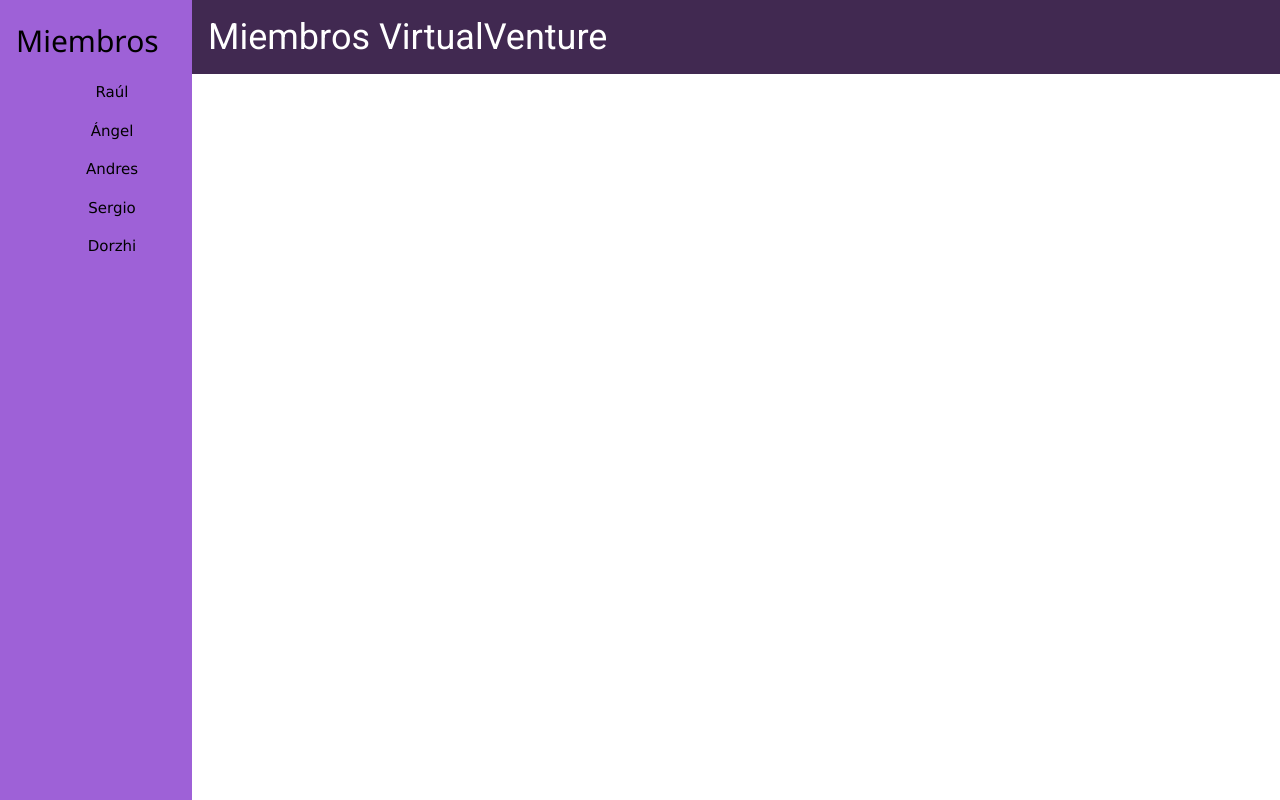
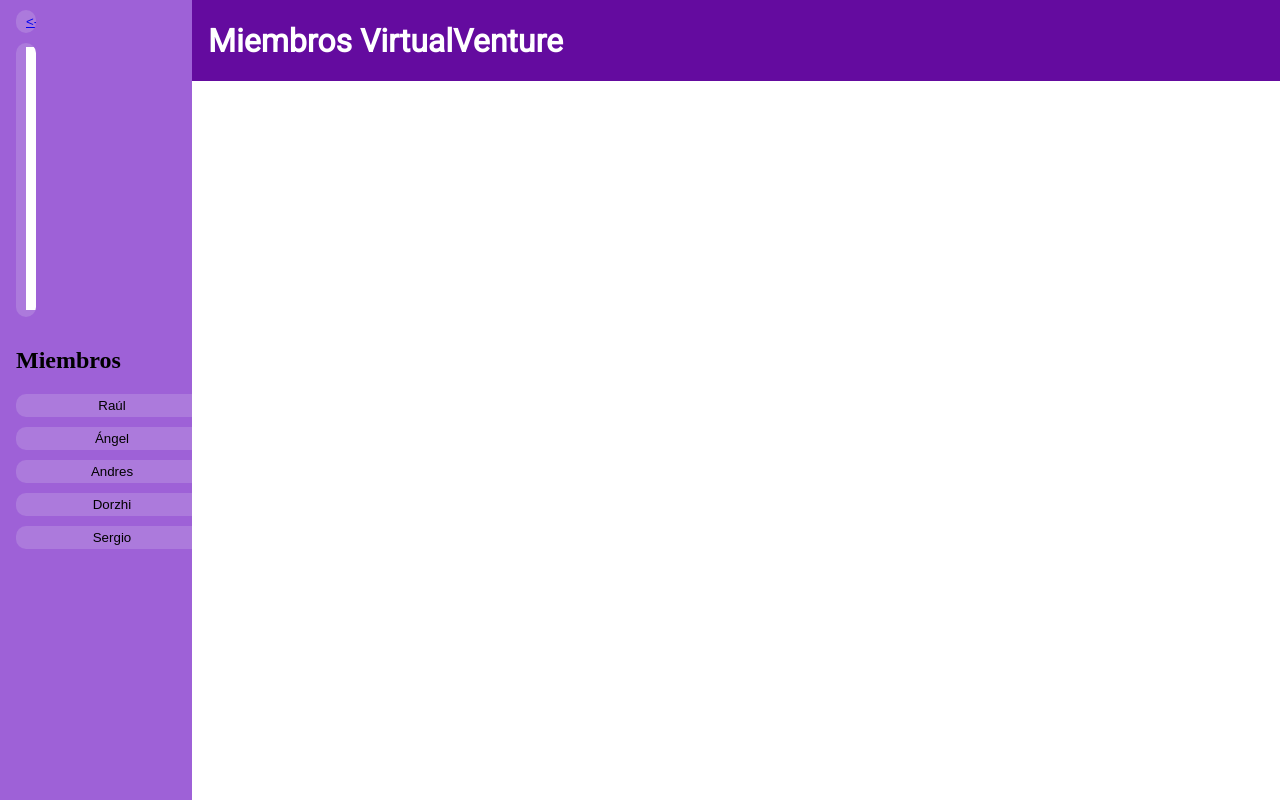
Before and after one commit to Sombra1009/SistemasWebG10, a PHP site: page /miembros.html in a window 1280 px wide. Run offline with PHP 8.4, Linux system fonts and the light colour scheme.

Commit message:
Fin del CSS JS

```diff
--- a/miembros.css
+++ b/miembros.css
@@ -1,12 +1,25 @@
+/*Inspirado en diseños de w3-school y guiado por github copilot*/
+
+html {
+    box-sizing: border-box
+}
+
+*,
+*:before,
+*:after {
+    box-sizing: inherit
+}
+
+body {
+    margin: 0px
+}
 
 .titulo{
     font-size: 300%;
     font-family: Roboto;
 }
 
-.w3-button:hover{
-    background-color: #00eeff !important;
-}
+
 
 .sidebar{
     display: flex !important;
@@ -27,8 +40,64 @@
     width: 100%;
     display: block;
     padding: 8px 16px;
+    padding-bottom: 10px;
+    padding-top: 10px;
     border: none;
     white-space: normal;
     float: none;
     outline: 0;
 }
+
+.bar-item{
+    padding: 8px 16px;
+    float: left;
+    width: auto;
+    border: none;
+    display: block;
+    outline: 0;
+    width: 100%;
+    text-align: left;
+    white-space: normal;
+    margin-bottom: 10px;
+}
+
+.button{
+    border: none;
+    display: inline-block;
+    padding: 4px 10px;
+    vertical-align: middle;
+    overflow: hidden;
+    text-decoration: none;
+    color: inherit;
+    text-align: center;
+    cursor: pointer;
+    white-space: nowrap;
+    -webkit-touch-callout: none;
+    -webkit-user-select: none;
+    -khtml-user-select: none;
+    -moz-user-select: none;
+    -ms-user-select: none;
+    user-select: none;
+    background-color: #ac7adc;
+    border-radius: 10px;
+    text-decoration: none !important;
+}
+
+.button:hover{
+    background-color: #00eeff!important;
+}
+.container{
+    padding: 0.01em 16px;
+}
+
+.container:after,
+.container:before{
+    content: "";
+    display: table;
+    clear: both;
+}
+
+.teal{
+    color: #fff !important;
+    background-color: #640b9f !important
+}
--- a/miembros.html
+++ b/miembros.html
@@ -3,8 +3,8 @@
 <head>
     <meta charset="UTF-8">
     <meta name="viewport" content="width=device-width, initial-scale=1.0">
-    <title>Document</title>
-    <link rel="stylesheet" href="w3.css">
+    <title>Miembros</title>
+
     <link rel="stylesheet" href="miembros.css">
     <link rel="stylesheet" href="https://fonts.googleapis.com/css?family=Roboto&display=swap">
     <script src="miembros.js"></script>
@@ -12,21 +12,23 @@
 <body>
 
     <div class="sidebar bar-block" style="width:15%">
+        <button class="bar-item button" style="width:10%;text-align: left;"><a href="index.html"><-</a></button>
+        <button class="bar-item button" style="width:10%;text-align: left;"><img src="logoFoto.jpg" alt="atras" ></button>
         <h2>Miembros</h2>
-        <button onclick="raul()" class="w3-bar-item w3-button" style="width:120%">Raúl</button>
-        <button onclick="angel()" class="w3-bar-item w3-button" style="width:120%">Ángel</button>
-        <button onclick="andres()" class="w3-bar-item w3-button" style="width:120%">Andres</button>
-        <button onclick="dorzhi()" class="w3-bar-item w3-button" style="width:120%">Sergio</button>
-        <button onclick="sergio()" class="w3-bar-item w3-button" style="width:120%">Dorzhi</button>
+        <button onclick="raul()" class="bar-item button" style="width:120%">Raúl</button>
+        <button onclick="angel()" class="bar-item button" style="width:120%">Ángel</button>
+        <button onclick="andres()" class="bar-item button" style="width:120%">Andres</button>
+        <button onclick="dorzhi()" class="bar-item button" style="width:120%">Dorzhi</button>
+        <button onclick="sergio()" class="bar-item button" style="width:120%">Sergio</button>
     </div>
 
     <div style="margin-left:15%">
 
-        <div class="w3-container w3-teal">
+        <div class="container teal">
           <h1 style="font-family: Roboto;">Miembros VirtualVenture</h1>
         </div>
 
-        <div class="w3-container">
+        <div class="container">
         <h3 id="nombre" class="titulo"></h3>
         <p id="mail"><a id="maila" href="mailto:raduran@ucm.es"></a></p>
         <p id = "desc"></p>
--- a/miembros.js
+++ b/miembros.js
@@ -12,17 +12,17 @@ function angel() {
   document.getElementById("desc").innerText = "Me apasiona el fútbol. Disfruto jugando con amigos y siguiendo a mi equipo favorito.\nEl ambiente en el estadio durante un partido emocionante es algo que realmente disfruto";
 }
 function andres() {
-  document.getElementById("nombre").innerText = "Andres Polla Gorda";
+  document.getElementById("nombre").innerText = "Andres Espejo Fernandez";
   document.getElementById("mail").innerHTML = "<p id=\"mail\"><a href=\"<link>mailto:raduran@ucm.es</link>\">raduran@ucm.es</a></p>";
   document.getElementById("desc").innerText = "Me apasiona el fútbol. Disfruto jugando con amigos y siguiendo a mi equipo favorito.\nEl ambiente en el estadio durante un partido emocionante es algo que realmente disfruto";
 }
 function dorzhi() {
-  document.getElementById("nombre").innerText = "Dorzhi chino ruso";
+  document.getElementById("nombre").innerText = "Dorzhi Aylagas Tsyzhipov";
   document.getElementById("mail").innerHTML = "<p id=\"mail\"><a href=\"<link>mailto:raduran@ucm.es</link>\">raduran@ucm.es</a></p>";
   document.getElementById("desc").innerText = "Me apasiona el fútbol. Disfruto jugando con amigos y siguiendo a mi equipo favorito.\nEl ambiente en el estadio durante un partido emocionante es algo que realmente disfruto";
 }
 function sergio() {
-  document.getElementById("nombre").innerText = "Sergio farlopa parla";
+  document.getElementById("nombre").innerText = "Sergio Cuenca López";
   document.getElementById("mail").innerHTML = "<p id=\"mail\"><a href=\"<link>mailto:raduran@ucm.es</link>\">raduran@ucm.es</a></p>";
-  document.getElementById("desc").innerText = "Me apasiona el fútbol. Disfruto jugando con amigos y siguiendo a mi equipo favorito.\nEl ambiente en el estadio durante un partido emocionante es algo que realmente disfruto";
+  document.getElementById("desc").innerText = "Soy un entusiasta del cine. Me encanta ver películas de diferentes géneros y directores. \nAnalizar la narrativa y el simbolismo en el cine es algo que me fascina.";
 }
```
Also changed, not shown: boceto1.html (+10 -4 lines).
